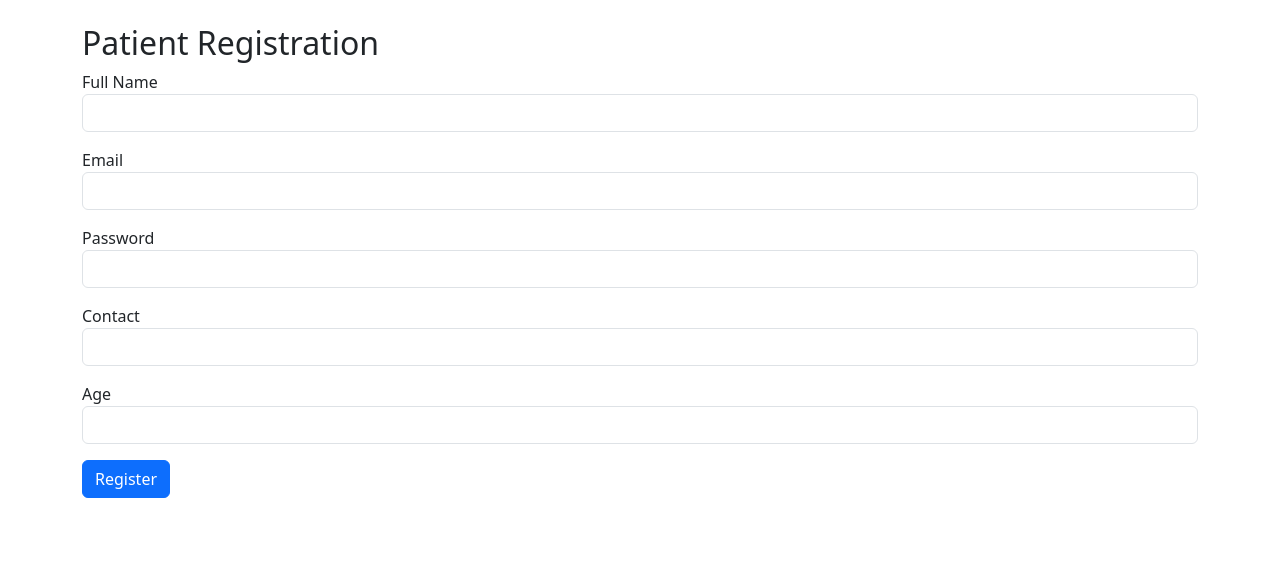
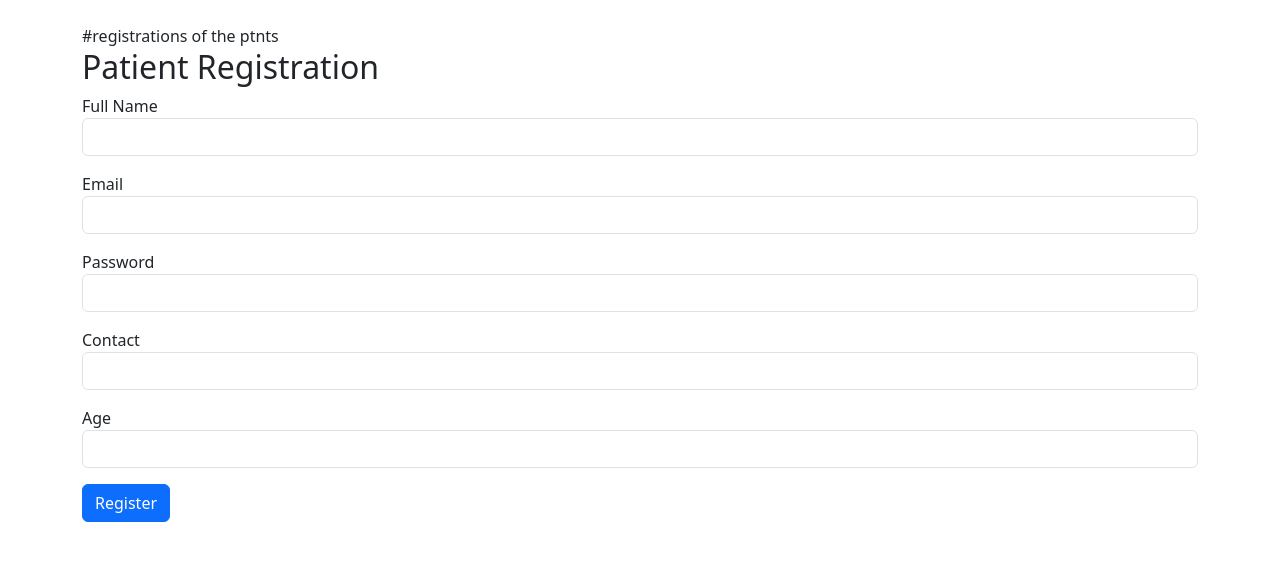
Before and after one commit to ramyaprabhab/HOSPITAL-MANAGEMENT-SYSTEM, a Flask app: page /register in a window 1280 px wide. Shown: the part 56-617 px from the top of the page. Run offline with Flask 3, Linux system fonts and the light colour scheme.

Commit message:
Update register.html

```diff
--- a/templates/register.html
+++ b/templates/register.html
@@ -1,13 +1,14 @@
 {% extends 'base.html' %}
 {% block content %}
+#registrations of the ptnts
 <h2>Patient Registration</h2>
 <form method="post">
-    {{ form.hidden_tag() }}
-    <div class="mb-3">{{ form.name.label }}{{ form.name(class_='form-control') }}</div>
-    <div class="mb-3">{{ form.email.label }}{{ form.email(class_='form-control') }}</div>
-    <div class="mb-3">{{ form.password.label }}{{ form.password(class_='form-control') }}</div>
-    <div class="mb-3">{{ form.contact.label }}{{ form.contact(class_='form-control') }}</div>
-    <div class="mb-3">{{ form.age.label }}{{ form.age(class_='form-control') }}</div>
-    <div class="mb-3">{{ form.submit(class_='btn btn-primary') }}</div>
+    {{form.hidden_tag() }}
+    <div class="mb-3">{{form.name.label }}{{form.name(class_='form-control') }}</div>
+    <div class="mb-3">{{form.email.label }}{{form.email(class_='form-control') }}</div>
+    <div class="mb-3">{{form.password.label }}{{ form.password(class_='form-control') }}</div>
+    <div class="mb-3">{{form.contact.label }}{{form.contact(class_='form-control') }}</div>
+    <div class="mb-3">{{form.age.label}}{{ form.age(class_='form-control') }}</div>
+    <div class="mb-3">{{form.submit(class_='btn btn-primary')}}</div>
 </form>
 {% endblock %}
```
